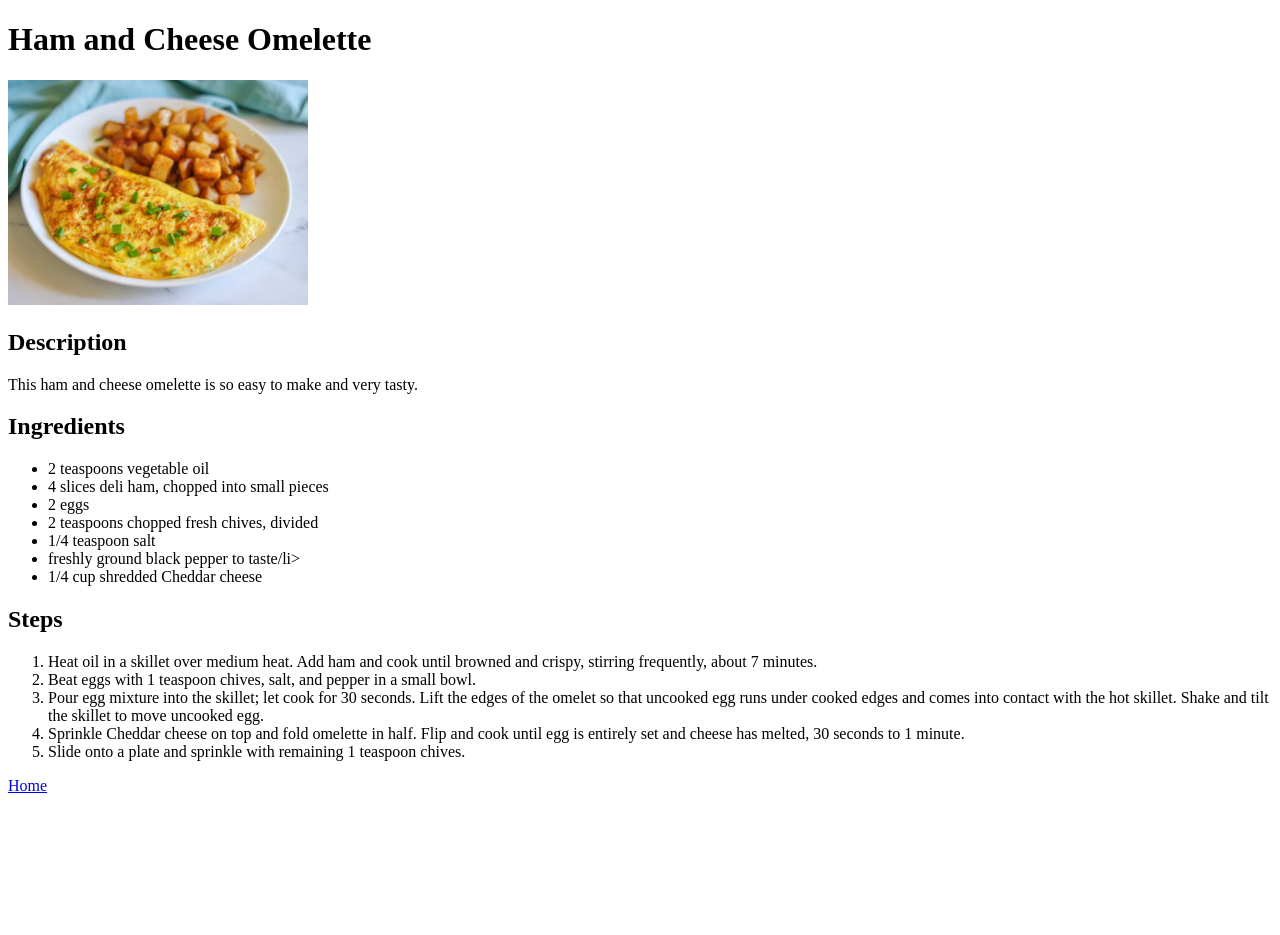
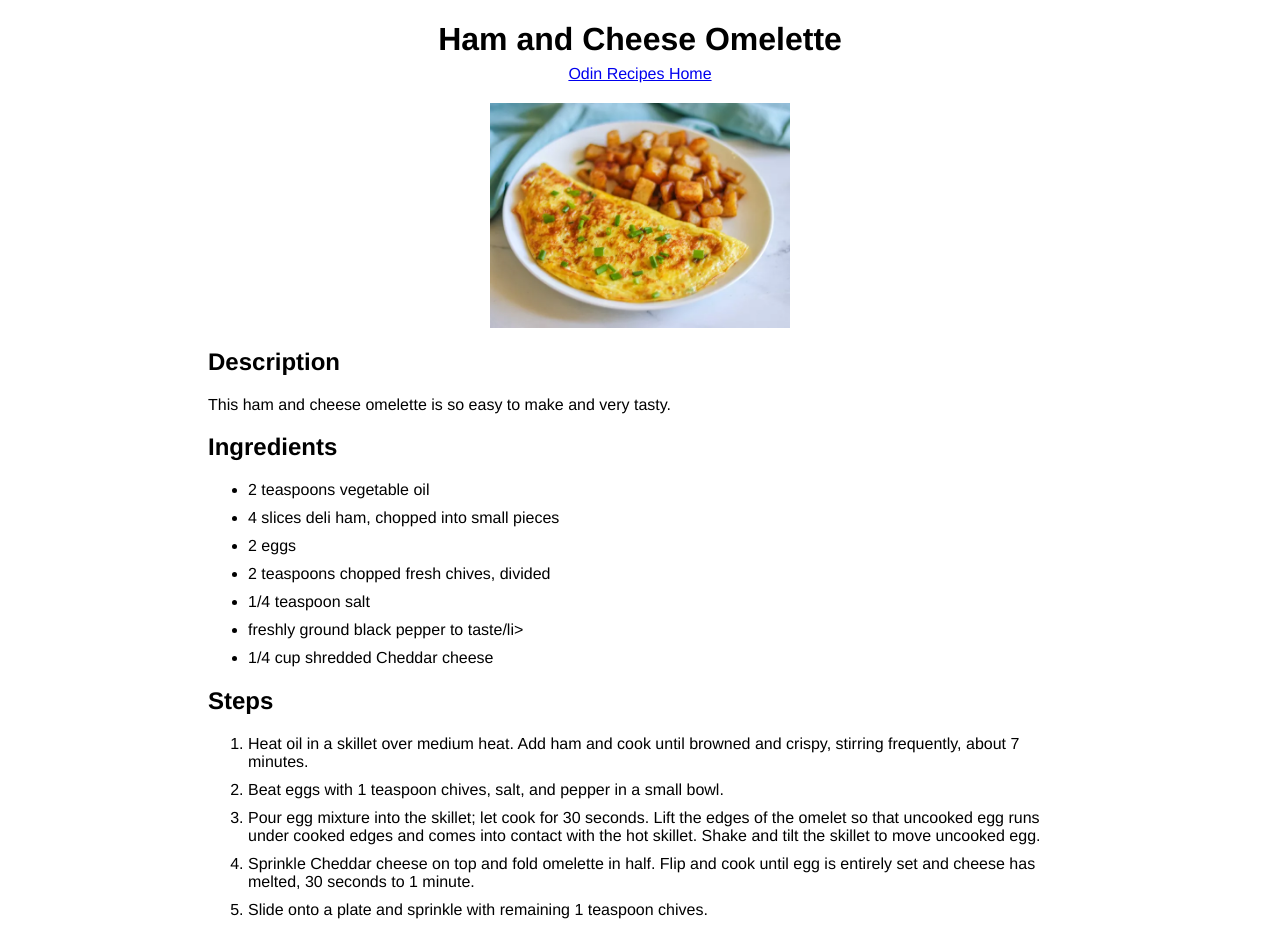
Before and after one commit to jestrada02/odin-recipes, a plain HTML site: page recipes/ham_and_cheese_omelette.html in a window 1280 px wide. Before the commit the page ends 803 px from the top, so only its background shows below. Drawn offline with Linux system fonts and the light colour scheme.

Commit message:
Add styles.css
Added external CSS in styles.css

```diff
--- a/recipes/ham_and_cheese_omelette.html
+++ b/recipes/ham_and_cheese_omelette.html
@@ -3,10 +3,12 @@
 <head>
     <meta charset="UTF-8">
     <meta name="viewport" content="width=device-width, initial-scale=1.0">
+    <link rel="stylesheet" href="../styles.css">
     <title>Ham and Cheese Omelette</title>
 </head>
 <body>
     <h1>Ham and Cheese Omelette</h1>
+    <a class="home-link" href="../index.html">Odin Recipes Home</a>
     <img
         src="../images/ham_and_cheese_omelette.webp"
         alt="Ham and Cheese Omelette" width="300px" height="auto"
@@ -31,6 +33,5 @@
         <li>Sprinkle Cheddar cheese on top and fold omelette in half. Flip and cook until egg is entirely set and cheese has melted, 30 seconds to 1 minute.</li>
         <li>Slide onto a plate and sprinkle with remaining 1 teaspoon chives.</li>
     </ol>
-    <a href="../index.html">Home</a>
 </body>
 </html>
--- /dev/null
+++ b/styles.css
@@ -0,0 +1,37 @@
+* {
+    font-family: Helvetica, Arial, sans-serif;
+}
+
+body {
+    padding: 0px 200px;
+}
+
+h1 {
+    text-align: center;
+}
+
+img {
+    display: block;
+    margin: 1px auto;
+}
+
+li {
+    margin: 10px 0px;
+}
+
+.block-link {
+    display: block;
+}
+
+.home-link {
+    display: block;
+    text-align: center;
+    margin-top: -15px;
+    margin-bottom: 20px;
+}
+
+.recipe-list {
+    padding: 0;
+    list-style-type: none;
+    text-align: center;
+}
```
Also changed, not shown: index.html (+2 -1 lines), recipes/buttermilk_pancakes.html (+2 -1 lines), recipes/fish_tacos.html (+2 -1 lines).
